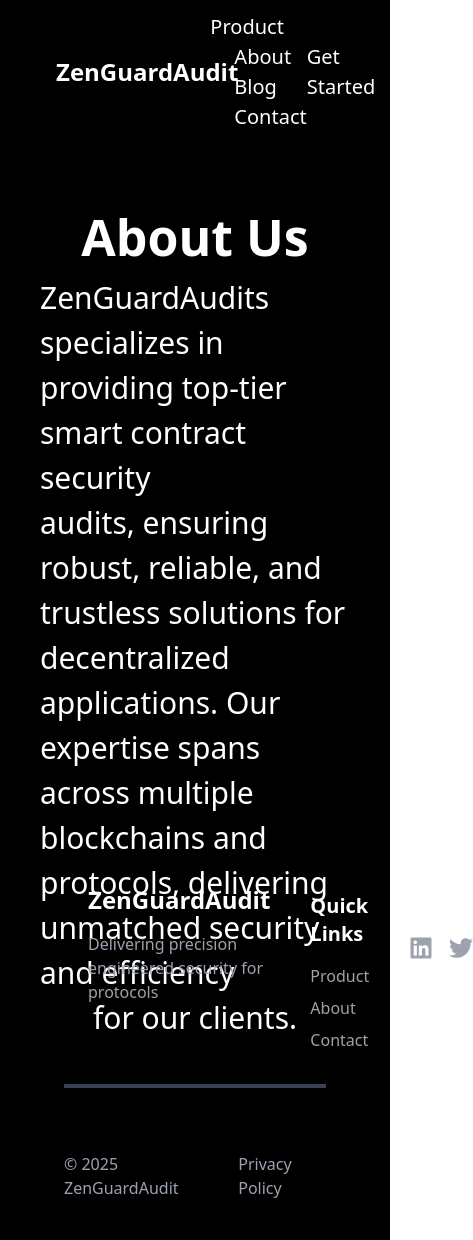
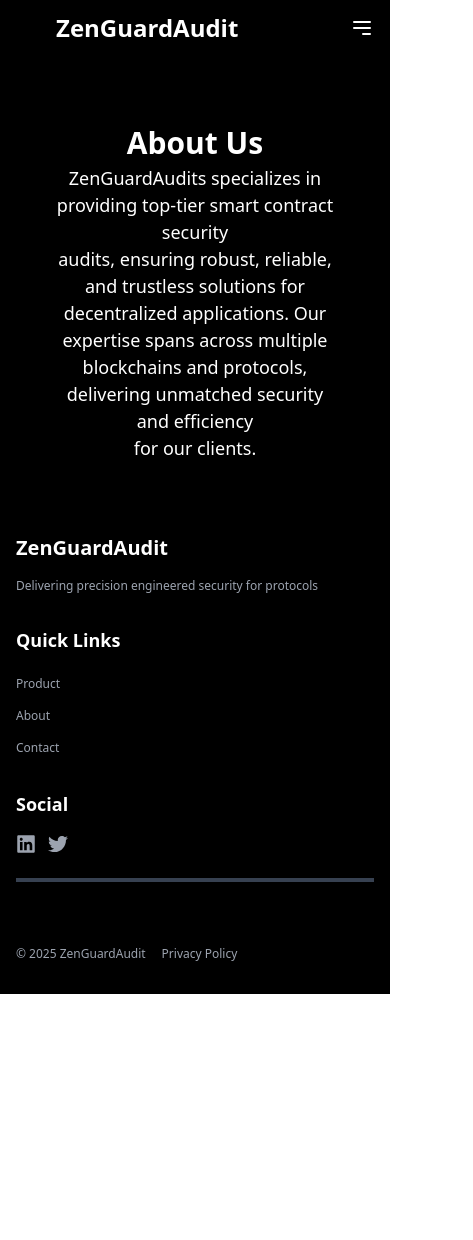
Before and after one commit to Emmy123222/ZenAudit, a React (Vite) app: page /about in a window 390 px wide. Shown: the whole page, 473 px wide, since content can reach past the window. After the commit the page ends 994 px from the top, so only its background shows below. Built offline with nearby package versions, Linux system fonts and the light colour scheme.

Commit message:
Zenguard

```diff
--- a/src/component/About.tsx
+++ b/src/component/About.tsx
@@ -1,4 +1,3 @@
-
 import { motion } from "framer-motion";
 
 const About = () => {
@@ -12,15 +11,15 @@
   ];
 
   return (
-    <div id="About" className=" bg-black p-10  w-full h-screen ">
+    <div id="About" className="bg-black p-10 w-full ">
       {/* Title with Motion */}
       <motion.div
-        className="flex  justify-center mt-40  "
+        className="flex justify-center mt-40 max-sm:mt-20"
         initial={{ y: 25, opacity: 0 }}
         animate={{ y: 0, opacity: 1 }}
         transition={{ duration: 1, ease: "easeInOut" }}
       >
-        <h1 className="text-white text-[50px]">
+        <h1 className="text-white text-[50px] max-sm:text-[30px] text-center">
           <strong>{title}</strong>
         </h1>
       </motion.div>
@@ -29,7 +28,7 @@
       {content.map((line, index) => (
         <motion.p
           key={index}
-          className="text-white text-[30px] flex justify-center"
+          className="text-white text-[30px] max-sm:text-[18px] flex justify-center text-center max-sm:px-4"
           initial={{ y: 25, opacity: 0 }}
           animate={{ y: 0, opacity: 1 }}
           transition={{ duration: 1, ease: "easeInOut", delay: index * 0.2 }}
--- a/src/component/Audit.tsx
+++ b/src/component/Audit.tsx
@@ -48,10 +48,12 @@
           ease: "linear", // Smooth constant speed
         }}
       >
-        <img src={img} alt="Right Cube" className="w-40" />
+        <img src={img} alt="Right Cube" className="w-40 max-sm:hidden" />
       </motion.div>
       <div className="text-center mb-12">
-        <h1 className="text-4xl font-bold">Audit Engagement Overview</h1>
+        <h1 className="text-4xl font-bold max-sm:text-2xl">
+          Audit Engagement Overview
+        </h1>
       </div>
       <div className="grid grid-cols-1 sm:grid-cols-2 lg:grid-cols-3 gap-6 container mx-auto max-w-6xl">
         {cards.map((card, index) => (
@@ -77,7 +79,7 @@
           ease: "linear", // Smooth constant speed
         }}
       >
-        <img src={img} alt="Right Cube" className="w-40" />
+        <img src={img} alt="Right Cube" className="w-40 max-sm:hidden" />
       </motion.div>
     </div>
   );
--- a/src/component/Cataclysmic.tsx
+++ b/src/component/Cataclysmic.tsx
@@ -5,7 +5,7 @@
       <div className="relative p-[3px] rounded-lg bg-gradient-to-r from-gray-400 via-gray-600 to-gray-800 bg-[length:200%_200%] animate-borderMove w-full max-w-4xl mx-auto">
         <div className="bg-black rounded-lg p-6">
           <div className="text-center mb-12">
-            <h1 className="text-4xl font-bold">
+            <h1 className="text-4xl font-bold max-sm:text-2xl">
               Cataclysmic and Stateful Fuzzing
             </h1>
           </div>
--- a/src/component/Expertise.tsx
+++ b/src/component/Expertise.tsx
@@ -9,13 +9,13 @@
     <section className="bg-black text-white py-16 space-y-6">
       {/* Section Title */}
       <div className="text-center mb-12">
-        <h2 className="text-4xl font-bold">Our Expertise</h2>
+        <h2 className="text-4xl font-bold max-sm:text-2xl">Our Expertise</h2>
       </div>
-      <div className="flex justify-center gap-8 px-4 md:px-16 lg:px-32">
+      <div className="flex justify-center gap-8 px-4 md:px-16 lg:px-32 max-sm:flex-col">
         {service.map((service, index) => (
           <div
             key={index} // Use index as the key
-            className="relative bg-white bg-opacity-5 border border-black flex justify-center items-center  text-center p-6 rounded-[26px] w-[200px] h-[250px]"
+            className="relative bg-white bg-opacity-5 border border-black flex justify-center items-center  text-center p-6 rounded-[26px] w-[200px] h-[250px] max-sm:w-full"
           >
             {/* Service Title */}
             <p className="text-lg">{service.title}</p>
--- a/src/component/Footer.tsx
+++ b/src/component/Footer.tsx
@@ -3,23 +3,26 @@
 
 const Footer = () => {
   return (
-    <footer className="bg-black text-white py-10 p-16 ">
-      <div className=" mx-auto px-6 flex gap-10 justify-between space-y-2">
-        <div className="">
-          <h2 className="text-2xl font-bold mb-4">ZenGuardAudit</h2>
-          <p className="text-gray-400">
+    <footer className="bg-black text-white py-10 px-16 max-sm:px-4 max-sm:py-8">
+      <div className="mx-auto flex justify-between gap-10 space-y-2 max-sm:flex-col max-sm:gap-6">
+        {/* Brand Section */}
+        <div>
+          <h2 className="text-2xl font-bold mb-4 max-sm:text-xl">
+            ZenGuardAudit
+          </h2>
+          <p className="text-gray-400 text-sm max-sm:text-xs">
             Delivering precision engineered security for protocols
           </p>
-          {/* <p className="text-gray-400 mt-2">New York, New York</p> */}
         </div>
 
+        {/* Quick Links */}
         <div>
-          <h3 className="text-xl font-bold mb-4">Quick Links</h3>
+          <h3 className="text-xl font-bold mb-4 max-sm:text-lg">Quick Links</h3>
           <ul className="space-y-2">
             <li>
               <a
                 href="#Product"
-                className="text-gray-400 hover:text-white transition"
+                className="text-gray-400 hover:text-white transition text-sm max-sm:text-xs"
               >
                 Product
               </a>
@@ -27,7 +30,7 @@
             <li>
               <a
                 href="#About"
-                className="text-gray-400 hover:text-white transition"
+                className="text-gray-400 hover:text-white transition text-sm max-sm:text-xs"
               >
                 About
               </a>
@@ -35,7 +38,7 @@
             <li>
               <a
                 href="#Contact"
-                className="text-gray-400 hover:text-white transition"
+                className="text-gray-400 hover:text-white transition text-sm max-sm:text-xs"
               >
                 Contact
               </a>
@@ -43,14 +46,15 @@
           </ul>
         </div>
 
+        {/* Social Links */}
         <div>
-          <h3 className="text-xl font-bold mb-4">Social</h3>
-          <div className="flex items-center space-x-4">
+          <h3 className="text-xl font-bold mb-4 max-sm:text-lg">Social</h3>
+          <div className="flex items-center space-x-4 max-sm:space-x-3">
             <motion.a
               href="https://www.linkedin.com/in/daniel-agantem-739726104/"
               target="_blank"
               rel="noopener noreferrer"
-              className="text-gray-400 hover:text-white text-2xl"
+              className="text-gray-400 hover:text-white text-2xl max-sm:text-xl"
               whileHover={{ scale: 1.2 }}
             >
               <FaLinkedin />
@@ -59,7 +63,7 @@
               href="https://x.com/DAgantem1624"
               target="_blank"
               rel="noopener noreferrer"
-              className="text-gray-400 hover:text-white text-2xl"
+              className="text-gray-400 hover:text-white text-2xl max-sm:text-xl"
               whileHover={{ scale: 1.2 }}
             >
               <FaTwitter />
@@ -67,10 +71,24 @@
           </div>
         </div>
       </div>
-      <hr className="border-2 border-gray-700 mt-8" />
-      <div className="mt-10  pt-6 flex gap-6 text-gray-400">
-        <p>© 2025 ZenGuardAudit</p>
-        <a href="#" className="hover:text-white transition">
+
+      <hr className="border-2 border-gray-700 mt-8 max-sm:mt-6" />
+
+      <div className="mt-10 pt-6 flex justify-between items-center gap-6 text-gray-400  max-sm:hidden max-sm:gap-4 ">
+        <p className="text-sm max-sm:text-xs">© 2025 ZenGuardAudit</p>
+        <a
+          href="#"
+          className="hover:text-white transition text-sm max-sm:text-xs"
+        >
+          Privacy Policy
+        </a>
+      </div>
+      <div className="mt-10 pt-6 flex  items-center gap-6 text-gray-400 sm:hidden   max-sm:gap-4 max-sm:flex">
+        <p className="text-sm max-sm:text-xs">© 2025 ZenGuardAudit</p>
+        <a
+          href="#"
+          className="hover:text-white transition text-sm max-sm:text-xs"
+        >
           Privacy Policy
         </a>
       </div>
--- a/src/component/Hero.tsx
+++ b/src/component/Hero.tsx
@@ -21,7 +21,7 @@
         <div className="relative z-10 text-white flex flex-col justify-center h-full">
           <div className=" p-10 ">
             <motion.h1
-              className="text-[50px] text-white"
+              className="text-[50px] text-white max-sm:text-4xl"
               initial={{ opacity: 0, y: 50 }}
               animate={{ opacity: 1, y: 0 }}
               transition={{ duration: 1 }}
@@ -30,7 +30,7 @@
             </motion.h1>
 
             <motion.h1
-              className="text-[50px] text-white"
+              className="text-[50px] text-white max-sm:text-4xl"
               initial={{ opacity: 0, y: 50 }}
               animate={{ opacity: 1, y: 0 }}
               transition={{ duration: 1, delay: 0.5 }} // Add a delay for staggered animation
@@ -40,7 +40,7 @@
           </div>
         </div>
       </div>
-      <div className="overflow-x-hidden">
+      <div className="overflow-x-hidden max-sm:overflow-x-hidden">
         <Service />
         <Expertise />
         <WhyYouChoose />
--- a/src/component/Navbar.tsx
+++ b/src/component/Navbar.tsx
@@ -1,13 +1,17 @@
 import { useNavigate } from "react-router-dom";
 import img from "../assets/image1.png";
 import { motion } from "framer-motion";
+import { useState } from "react";
 
 const Navbar: React.FC = () => {
+  const [isMobileMenuOpen, setMobileMenuOpen] = useState(false);
+  const navigate = useNavigate();
+
   const navbarVariant = {
     hidden: { opacity: 0, y: -50 },
     visible: { opacity: 1, y: 0, transition: { duration: 0.8 } },
   };
-  const navigate = useNavigate();
+
   const linkVariant = {
     hidden: { opacity: 0, x: -10 },
     visible: (i: number) => ({
@@ -15,6 +19,10 @@
       x: 0,
       transition: { delay: i * 0.2, duration: 0.5 },
     }),
+  };
+
+  const toggleMobileMenu = () => {
+    setMobileMenuOpen((prev) => !prev);
   };
 
   return (
@@ -28,17 +36,48 @@
         {/* Logo or Brand Name */}
         <motion.div
           onClick={() => navigate("/")}
-          className="text-2xl font-bold hover:text flex items-center gap-3 cursor-pointer"
+          className="text-2xl font-bold flex items-center gap-3 cursor-pointer"
           initial={{ opacity: 0, scale: 0.8 }}
           animate={{ opacity: 1, scale: 1 }}
           transition={{ duration: 1 }}
         >
-          <img src={img} alt="" className="w-7 h-7 text-white" />
+          <img src={img} alt="Logo" className="w-7 h-7" />
           ZenGuardAudit
         </motion.div>
 
+        {/* Hamburger Menu for Small Screens */}
+        <div
+          className="block sm:hidden cursor-pointer"
+          onClick={toggleMobileMenu}
+        >
+          <svg
+            className="h-6 w-6"
+            xmlns="http://www.w3.org/2000/svg"
+            fill="none"
+            viewBox="0 0 24 24"
+            stroke="currentColor"
+          >
+            {isMobileMenuOpen ? (
+              <path
+                strokeLinecap="round"
+                strokeLinejoin="round"
+                strokeWidth="2"
+                d="M6 18L18 6M6 6l12 12"
+              />
+            ) : (
+              <path
+                strokeLinecap="round"
+                strokeLinejoin="round"
+                strokeWidth="2"
+                d="M4 6h16M4 12h16m-7 6h7"
+              />
+            )}
+          </svg>
+        </div>
+
+        {/* Navigation Links */}
         <motion.div
-          className=" md:flex space-x-6 "
+          className={`hidden sm:flex space-x-6`}
           initial="hidden"
           animate="visible"
         >
@@ -47,37 +86,28 @@
             className="hover:text-blue-300 text-[20px] cursor-pointer"
             custom={0}
             variants={linkVariant}
-            initial="hidden"
-            animate="visible"
           >
             Product
           </motion.div>
-
           <motion.div
             onClick={() => navigate("About")}
             className="hover:text-blue-300 text-[20px] cursor-pointer"
           >
             About
           </motion.div>
-
           <motion.div
             onClick={() => navigate("/blog")}
             className="hover:text-blue-300 text-[20px] cursor-pointer"
             custom={2}
             variants={linkVariant}
-            initial="hidden"
-            animate="visible"
           >
             Blog
           </motion.div>
-
           <motion.div
             onClick={() => navigate("/contact")}
             className="hover:text-blue-300 text-[20px] cursor-pointer"
             custom={2}
             variants={linkVariant}
-            initial="hidden"
-            animate="visible"
           >
             Contact
           </motion.div>
@@ -86,16 +116,56 @@
         {/* CTA Button */}
         <motion.div
           onClick={() => navigate("/getStarted")}
-          className="hover:border-2 border-gray-400 text-white hover:text-gray-400 w-[150px] h-[50px] flex items-center text-[20px] justify-center rounded-[20px] cursor-pointer"
+          className="max-sm:hidden text-[20px] hover:border-2 border-gray-400 text-white hover:text-gray-400 w-[150px] h-[50px] flex items-center justify-center rounded-[20px] cursor-pointer"
           initial={{ opacity: 0, scale: 0.8 }}
           animate={{ opacity: 1, scale: 1 }}
           transition={{ delay: 1, duration: 1 }}
         >
           Get Started
         </motion.div>
+      </div>
 
-        {/* Hamburger Menu for Mobile */}
-      </div>
+      {/* Mobile Menu */}
+      {isMobileMenuOpen && (
+        <div className="sm:hidden flex flex-col items-start px-4 space-y-3 mt-3 bg-black p-5 rounded-[26px] w-full">
+          <div
+            onClick={() => {
+              navigate("/product");
+              setMobileMenuOpen(false);
+            }}
+            className="text-white text-sm cursor-pointer hover:text-blue-300"
+          >
+            Product
+          </div>
+          <div
+            onClick={() => {
+              navigate("About");
+              setMobileMenuOpen(false);
+            }}
+            className="text-white text-sm cursor-pointer hover:text-blue-300"
+          >
+            About
+          </div>
+          <div
+            onClick={() => {
+              navigate("/blog");
+              setMobileMenuOpen(false);
+            }}
+            className="text-white text-sm cursor-pointer hover:text-blue-300"
+          >
+            Blog
+          </div>
+          <div
+            onClick={() => {
+              navigate("/contact");
+              setMobileMenuOpen(false);
+            }}
+            className="text-white text-sm cursor-pointer hover:text-blue-300"
+          >
+            Contact
+          </div>
+        </div>
+      )}
     </motion.nav>
   );
 };
--- a/src/component/Pay.tsx
+++ b/src/component/Pay.tsx
@@ -5,7 +5,9 @@
         <div className="bg-black rounded-lg p-6">
           <div className="text-center mb-12">
             {/* Title */}
-            <h1 className="text-4xl font-bold">Pay-Per-Vulnerability</h1>
+            <h1 className="text-4xl font-bold max-sm:text-2xl">
+              Pay-Per-Vulnerability
+            </h1>
           </div>
 
           {/* Description */}
--- a/src/component/Service.tsx
+++ b/src/component/Service.tsx
@@ -13,7 +13,7 @@
 
 const Service = () => {
   return (
-    <section className="relative bg-black text-white py-16 space-y-6">
+    <section className="relative bg-black text-white py-16 space-y-6 ">
       <svg
         className="absolute inset-0 w-full h-full"
         xmlns="http://www.w3.org/2000/svg"
@@ -34,53 +34,53 @@
           rotate: [0, 15, -15, 0],
         }}
         transition={{
-          duration: 3, // Animation duration
-          repeat: Infinity, // Repeat infinitely
-          repeatType: "loop", // Smooth looping
-          ease: "easeInOut", // Easing function
+          duration: 3,
+          repeat: Infinity,
+          ease: "easeInOut",
         }}
       >
-        <img src={img} alt="Left Cube" className="w-40" />
+        <img src={img} alt="Left Cube" className="sm:hidden max-sm:w-12" />
+        <img src={img} alt="Left Cube" className="w-40 max-sm:hidden" />
       </motion.div>
 
       {/* Section Title */}
       <div className="text-center mb-12">
-        <h2 className="text-4xl font-bold">Services Offered</h2>
+        <h2 className="text-4xl font-bold max-sm:text-2xl">Services Offered</h2>
       </div>
 
       {/* Services Grid */}
-      <div className="flex justify-center gap-8 px-4 md:px-16 lg:px-32">
+      <div className="flex flex-wrap justify-center gap-6 px-4 max-sm:gap-4 max-sm:flex-col">
         {services.map((service, index) => (
           <motion.div
             key={index}
-            className="relative bg-white bg-opacity-5 border border-black rounded-[26px] flex justify-center items-center text-center p-6 w-[200px] h-[250px]"
-            initial={{ opacity: 0, y: 50 }} // Start hidden and below
-            animate={{ opacity: 1, y: 0 }} // Animate to visible and original position
+            className="relative bg-white bg-opacity-5 border border-gray-600 rounded-[26px] flex justify-center items-center text-center p-6 w-[200px] h-[250px] max-sm:w-full max-sm:h-[200px]"
+            initial={{ opacity: 0, y: 50 }}
+            animate={{ opacity: 1, y: 0 }}
             transition={{
               duration: 0.6,
-              delay: index * 0.2, // Stagger animation for each box
+              delay: index * 0.2,
               ease: "easeInOut",
             }}
           >
-            <p className="text-lg flex justify-center">{service.title}</p>
+            <p className="text-lg max-sm:text-sm">{service.title}</p>
           </motion.div>
         ))}
       </div>
 
-      <div className="flex justify-center gap-8 px-4 md:px-16 lg:px-32">
+      <div className="flex flex-wrap justify-center gap-6 px-4 max-sm:gap-4 max-sm:flex-col">
         {service.map((service, index) => (
           <motion.div
             key={index}
-            className="relative bg-white bg-opacity-5 border border-black flex justify-center items-center text-center p-6 rounded-[26px] w-[200px] h-[250px]"
-            initial={{ opacity: 0, y: 50 }} // Start hidden and below
-            animate={{ opacity: 1, y: 0 }} // Animate to visible and original position
+            className="relative bg-white bg-opacity-5 border border-gray-600 flex justify-center items-center text-center p-6 rounded-[26px] w-[200px] h-[250px] max-sm:w-full max-sm:h-[200px]"
+            initial={{ opacity: 0, y: 50 }}
+            animate={{ opacity: 1, y: 0 }}
             transition={{
               duration: 0.6,
-              delay: (services.length + index) * 0.2, // Continue stagger animation
+              delay: (services.length + index) * 0.2,
               ease: "easeInOut",
             }}
           >
-            <p className="text-lg">{service.title}</p>
+            <p className="text-lg max-sm:text-sm">{service.title}</p>
           </motion.div>
         ))}
       </div>
@@ -89,17 +89,17 @@
       <motion.div
         className="absolute bottom-2/2 right-0 transform translate-y-1/2 translate-x-3/2"
         animate={{
-          y: [0, -20, 0], // Vertical movement
-          rotate: [0, 15, -15, 0], // Rotation
+          y: [0, -20, 0],
+          rotate: [0, 15, -15, 0],
         }}
         transition={{
           duration: 2,
           repeat: Infinity,
-          repeatType: "loop",
           ease: "easeInOut",
         }}
       >
-        <img src={img} alt="Right Cube" className="w-40" />
+        <img src={img} alt="Right Cube" className="sm:hidden max-sm:w-12" />
+        <img src={img} alt="Left Cube" className="w-40 max-sm:hidden" />
       </motion.div>
     </section>
   );
--- a/src/component/WhyYouChoose.tsx
+++ b/src/component/WhyYouChoose.tsx
@@ -11,7 +11,7 @@
         {/* Inner Static Content */}
         <div className="bg-black rounded-lg p-6">
           <div className="text-center mb-8">
-            <h2 className="text-4xl font-bold">Why Choose Us</h2>
+            <h2 className="text-4xl font-bold max-sm:text-2xl">Why Choose Us</h2>
           </div>
           <div className="text-lg text-gray-300 space-y-4">
             <p>{content}</p>
```
